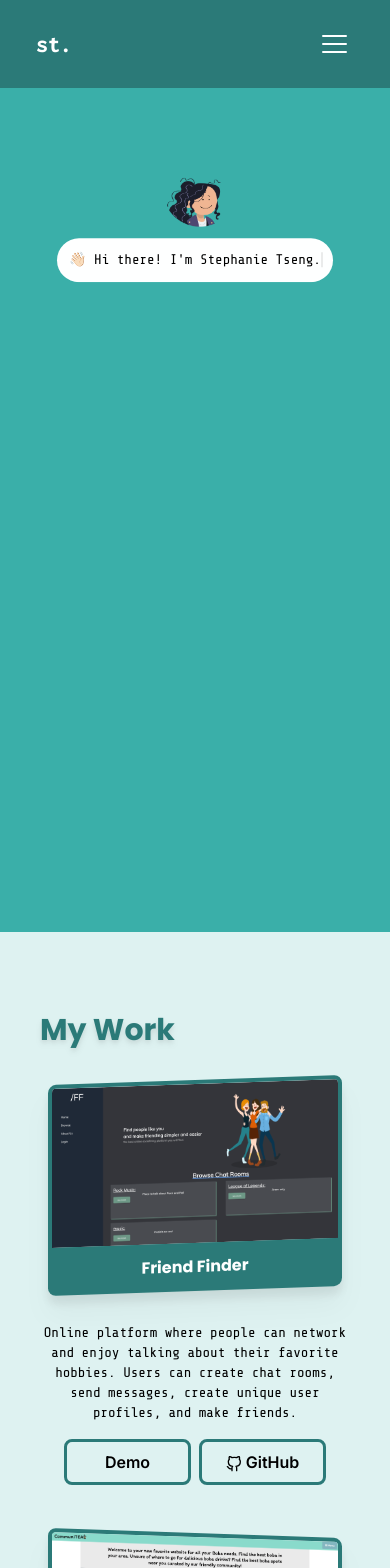
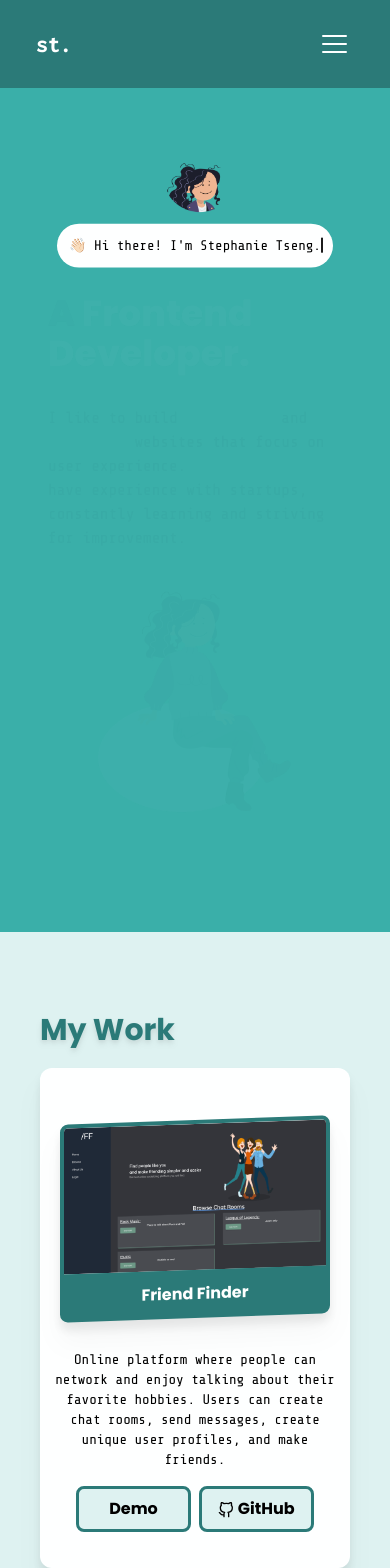
Before and after one commit to wytseng/personal-portfolio, a Next.js app: page / in a window 390 px wide. Shown: the top 1568 px of the page. Built offline with nearby package versions, Linux system fonts and the light colour scheme.

Commit message:
install framer motion & complete work section in mobile view & added contact js file

```diff
--- /dev/null
+++ b/app/components/Contact/Contact.js
@@ -0,0 +1,7 @@
+export default function Contact() {
+  return (
+    <div>
+      <h2 className='font-poppins font-bold text-white text-3xl pt-10 drop-shadow-md'>Contact Me</h2>
+    </div>
+  )
+}
--- a/app/components/Works/Works.js
+++ b/app/components/Works/Works.js
@@ -1,66 +1,99 @@
 import Image from "next/image";
+import { useEffect } from "react";
+import { motion } from 'framer-motion';
 import { FiGithub } from "react-icons/fi";
-import friendFinder from '../../../public/workFriendFinder.png';
-import communitea from '../../../public/workCommunitea.png';
-import linkUp from "../../../public/workLinkUp.png";
+import { works }from "./projectList";
 import './Works.css';
 
 export default function Works() {
+
+  useEffect(() => {
+    // Disable scroll restoration
+    if ('scrollRestoration' in window.history) {
+      window.history.scrollRestoration = 'manual';
+    }
+  }, []);
+
+  const rightAnimate = {
+    offscreen: {x:350, opacity:0},
+    onscreen: {
+      opacity:1,
+      x:0, y:0,
+      transition:{
+        type:"spring",
+        duration:1.5
+      }
+    }
+  }
+
+  const leftAnimate = {
+    offscreen: {x:-350, opacity:0},
+    onscreen: {
+      opacity:1,
+      x:0,
+      transition:{
+        type:"spring",
+        duration:1.5
+      }
+    }
+  }
+
+  const textAnimate = {
+    offscreen: {opacity:0, y:50},
+    onscreen: {
+      opacity:1, y:0,
+      transition: {
+        type: "tween",
+        duration: 1,
+      }
+    }
+  }
+
+  const WorkCard = ({ direction, alt, img, title, description, demo, github}) => {
+    return (
+      <motion.div className="work py-6 text-center"
+        initial={"offscreen"}
+        whileInView={"onscreen"}
+        viewport={{once: true, amount: 1}}
+        transition={{delay:1, staggerChildren:0.5}}
+      >
+        <motion.div
+          className="py-4 px-2 drop-shadow-xl"
+          variants={direction ? leftAnimate : rightAnimate}
+        >
+          <Image className={`m-auto rounded-t-lg border-4 border-forest ${direction ? "skew-y-2" : "-skew-y-2"}`} alt={alt} src={img} />
+          <h3 className={`-mt-1 p-3 rounded-b-lg font-poppins font-bold text-white bg-forest ${direction ? "skew-y-2" : "-skew-y-2"}`}>{title}</h3>
+        </motion.div>
+        <motion.p className="py-4 text-sm"
+        variants={textAnimate}
+        >
+          {description}
+        </motion.p>
+        <motion.div className="flex gap-2 px-6" variants={textAnimate}>
+          <a href={demo} target="_blank" className="animateButton font-poppins font-semibold w-1/2 bg-mist border-3 p-2 border-forest rounded-lg">
+            <button>Demo</button>
+          </a>
+          <a href={github} target="_blank" className="animateButton font-poppins font-semibold w-1/2 bg-mist border-3 p-2 border-forest rounded-lg">
+            <button><FiGithub style={{display: 'inline'}}/> GitHub</button>
+          </a>
+        </motion.div>
+      </motion.div>
+    )
+  }
+
   return (
     <div>
       <h2 className='font-poppins font-bold text-forest text-3xl pt-10 drop-shadow-md'>My Work</h2>
-      {/* <div> */}
-        {/* <p className='text-md py-2 leading-8 text-gray-800'>
-          I have started my developer journey as a
-          <span className="text-teal-500"> full-stack developer </span> at Givsum.
-          I have experience working with React.js, TypeScript, Ruby on Rails, ...
-        </p>
-        <p className='text-md py-2 leading-8 text-gray-800'>
-          I am passionate about improve my own skill set and always open to learning new skills!
-        </p>
-      </div> */}
-      <div className="work py-4 text-center">
-        <div className="py-4 px-2 drop-shadow-xl">
-          <Image className="rounded-t-lg border-4 border-forest -skew-y-2" alt="friend_finder_homepage" src={friendFinder} style={{margin:'auto'}} />
-          <h3 className="-mt-1 p-3 rounded-b-lg font-poppins font-bold text-white bg-forest -skew-y-2">Friend Finder</h3>
-        </div>
-        <p className="py-4 text-sm">
-          Online platform where people can network and enjoy talking about their favorite hobbies.
-          Users can create chat rooms, send messages, create unique user profiles, and make friends.
-        </p>
-        <div className="flex gap-2 px-6">
-          <button className="animateButton font-semibold w-1/2 bg-mist border-3 p-2 border-forest rounded-lg">Demo</button>
-          <button className="animateButton font-semibold w-1/2 bg-mist border-3 p-2 border-forest rounded-lg"><FiGithub style={{display: 'inline'}}/> GitHub</button>
-        </div>
-      </div>
-      <div className="work py-4 text-center">
-        <div className="py-4 px-2 drop-shadow-xl">
-          <Image className="rounded-t-lg border-4 border-forest skew-y-2" alt="communitea_homepage" src={communitea} style={{margin:'auto'}} />
-          <h3 className="-mt-1 p-3 rounded-b-lg font-poppins font-bold text-white bg-forest skew-y-2">CommuniTEA</h3>
-        </div>
-        <p className="py-4 text-sm">
-          A Yelp equivalent for milk tea stores.
-          Users can view and leave their reviews as well as add different businesses to their favorites list.
-        </p>
-        <div className="flex gap-2 px-6">
-          <button className="animateButton font-semibold w-1/2 bg-mist border-3 p-2 border-forest rounded-lg">Demo</button>
-          <button className="animateButton font-semibold w-1/2 bg-mist border-3 p-2 border-forest rounded-lg"><FiGithub style={{display: 'inline'}}/> GitHub</button>
-        </div>
-      </div>
-      <div className="work py-4 text-center">
-        <div className="py-4 px-2 drop-shadow-xl">
-          <Image className="rounded-t-lg border-4 border-forest -skew-y-2" alt="linkup_demo" src={linkUp} style={{margin:'auto'}} />
-          <h3 className="-mt-1 p-3 rounded-b-lg font-poppins font-bold text-white bg-forest -skew-y-2">LinkUp</h3>
-        </div>
-        <p className="py-4 text-sm">
-          This is a work-in-progress scheduling phone app that allows users to host events and invite attendies to fill in availabilities.
-          The app can find the best time for an event to be hosted.
-        </p>
-        <div className="flex gap-2 px-6 justify-around">
-          {/* <button className="animateButton font-semibold w-1/2 bg-mist border-3 p-2 border-forest rounded-lg">Demo</button> */}
-          <button className="animateButton font-semibold w-1/2 bg-mist border-3 p-2 border-forest rounded-lg"><FiGithub style={{display: 'inline'}}/> GitHub</button>
-        </div>
-      </div>
+      {works.map((work, index) => (
+        <motion.div className="bg-white my-5 p-3 rounded-xl drop-shadow-xl" key={index}
+          initial={{opacity:0, y:100}}
+          whileInView={{opacity:1, y:0}}
+          viewport={{once:true, amount:0.5}}
+          transition={{duration:0.5}}
+        >
+          <WorkCard direction={work.direction} alt={work.alt} img={work.img} title={work.title} description={work.description} demo={work.demo} github={work.github} />
+        </motion.div>
+      ))}
     </div>
   );
 }
--- /dev/null
+++ b/app/components/Works/projectList.js
@@ -0,0 +1,33 @@
+import friendFinder from '../../../public/workFriendFinder.png';
+import communitea from '../../../public/workCommunitea.png';
+import linkUp from "../../../public/workLinkUp.png";
+
+export const works = [
+  {
+    direction: 0,
+    img: friendFinder,
+    alt: "friend_finder_home",
+    title: "Friend Finder",
+    description: "Online platform where people can network and enjoy talking about their favorite hobbies. Users can create chat rooms, send messages, create unique user profiles, and make friends.",
+    demo: "https://calm-savannah-54938.herokuapp.com/",
+    github: "https://github.com/CleveHardcastle/friend_finder",
+  },
+  {
+    direction: 1,
+    img: communitea,
+    alt: "communiTEA_home",
+    title: "CommuniTEA",
+    description: "A Yelp equivalent for milk tea stores. Users can view and leave their reviews as well as add different businesses to their favorites list.",
+    demo: "https://communitea-ctrl-alt-elite-271d773117d3.herokuapp.com/",
+    github: "https://github.com/UCI-team-project/communiTEA",
+  },
+  {
+    direction: 0,
+    img: linkUp,
+    alt: "linkup_demo",
+    title: "LinkUp",
+    description: "This is a work-in-progress scheduling phone app that allows users to host events and invite attendies to fill in availabilities. The app can find the best time for an event to be hosted. ",
+    demo: "",
+    github: "https://github.com/lsuan/link-up",
+  },
+];
--- a/app/components/navBar.js
+++ b/app/components/navBar.js
@@ -10,7 +10,7 @@ import avatar from "../../public/avatar.png";
 import { scrollToTop } from "./scrollToTopIcon";
 
 
-const NavBar = ({scrollToSection, home, works, darkMode, setDarkMode}) => {
+const NavBar = ({scrollToSection, home, works, contact, darkMode, setDarkMode}) => {
   // const [darkMode, setDarkMode] = useState(false);
   const [menuOpen, setMenuOpen] = useAtom(mobileMenu);
   const navMenu = useRef(null);
@@ -36,6 +36,7 @@ const NavBar = ({scrollToSection, home, works, darkMode, setDarkMode}) => {
           <li onClick={() => scrollToSection(home)}>home</li>
           <li>about me</li>
           <li onClick={() => scrollToSection(works)}>works</li>
+          <li onClick={() => scrollToSection(contact)}>Contact Me</li>
           <li>projects</li>
           <li>
             <BsFillMoonStarsFill onClick={() => setDarkMode(!darkMode)} className='cursor-pointer text-2xl'/>
@@ -50,7 +51,8 @@ const NavBar = ({scrollToSection, home, works, darkMode, setDarkMode}) => {
         <nav className="mobile-menu bg-white pb-2 drop-shadow-md">
           <a onClick={() => scrollToSection(home)} className="block relative text-center p-2 cursor-pointer">Home</a>
           <a className="block relative text-center p-2 cursor-pointer">About Me</a>
-          <a onClick={() => scrollToSection(works)} className="block relative text-center p-2 cursor-pointer">Service</a>
+          <a onClick={() => scrollToSection(works)} className="block relative text-center p-2 cursor-pointer">My Work</a>
+          <a onClick={() => scrollToSection(contact)} className="block relative text-center p-2 cursor-pointer">Contact Me</a>
         </nav>
       </div>
     </div>
--- a/app/page.js
+++ b/app/page.js
@@ -4,6 +4,7 @@ import Image from 'next/image';
 import NavBar from './components/navBar';
 import Introduction from './components/Introduction/Introduction';
 import Works from  './components/Works/Works';
+import Contact from './components/Contact/Contact';
 import ScrollToTop from './components/scrollToTopIcon';
 // import {BsFillMoonStarsFill} from 'react-icons/bs';
 import { useState, useRef } from 'react';
@@ -15,6 +16,7 @@ export default function Home() {
   const [menuOpen, setMenuOpen] = useAtom(mobileMenu);
   const home = useRef(null);
   const works = useRef(null);
+  const contact = useRef(null);
 
   const scrollToSection = (elementRef) => {
     elementRef.current?.scrollIntoView({ behavior: 'smooth' });
@@ -28,6 +30,7 @@ export default function Home() {
         scrollToSection={scrollToSection}
         home={home}
         works={works}
+        contact={contact}
         darkMode={darkMode}
         setDarkMode={setDarkMode}
       />
@@ -37,6 +40,9 @@ export default function Home() {
         </section>
         <section ref={works} className="works bg-mist p-10 md:px-20 lg:px-40 scroll-mt-28">
           <Works />
+        </section>
+        <section ref={contact} className="contact bg-forest p-10 md:px-20 lg:px-40 scroll-mt-28">
+          <Contact />
         </section>
         <section>
           <div>
--- a/package.json
+++ b/package.json
@@ -15,6 +15,7 @@
     "autoprefixer": "10.4.14",
     "eslint": "8.42.0",
     "eslint-config-next": "13.4.5",
+    "framer-motion": "^10.13.0",
     "hamburger-react": "^2.5.0",
     "jotai": "^2.2.0",
     "next": "13.4.5",
```
Also changed, not shown: 1 other file (tests, documents, lock files or other folders).
